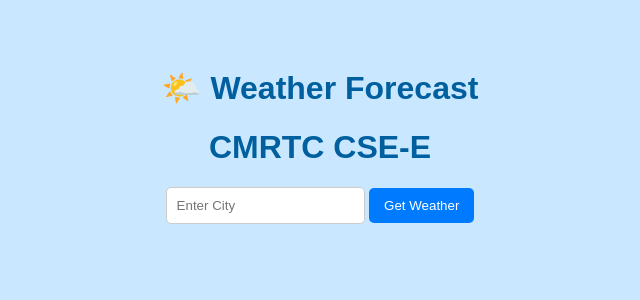
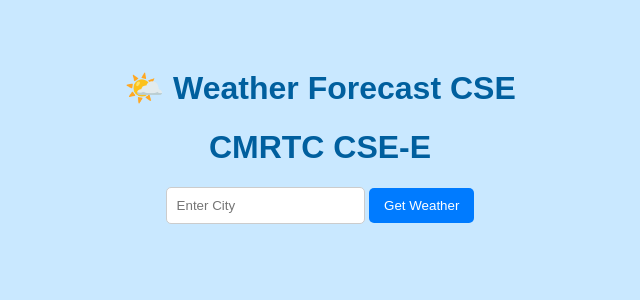
Before and after one commit to kanduru2704/weatherapp, a Flask app: page / in a window 1280 px wide. Shown: the top 300 px of the page, without its empty margins (320-960 px from the left). Run offline with Flask 3, Linux system fonts and the light colour scheme.

Commit message:
Update index.html

```diff
--- a/templates/index.html
+++ b/templates/index.html
@@ -15,7 +15,7 @@
   </style>
 </head>
 <body>
-  <h1>🌤️ Weather Forecast</h1>
+  <h1>🌤️ Weather Forecast  CSE </h1>
   <h1>CMRTC CSE-E</h1>
 
   <form method="POST">
```
